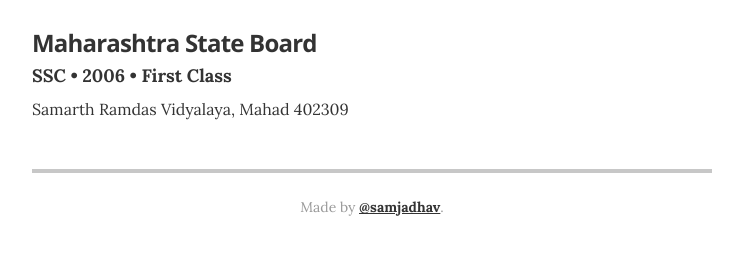
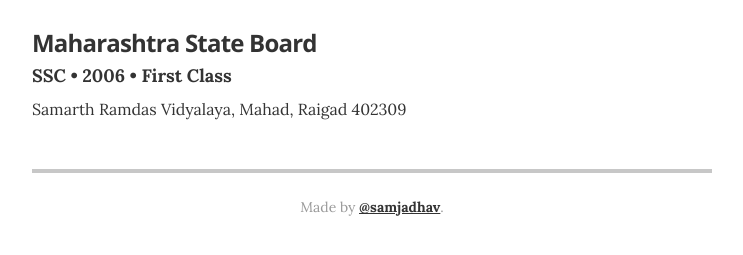
Before and after one commit to JadhavSameer/jadhavsameer.github.io, a Jekyll site: the page built from index.html, in a window 1280 px wide and 900 px high, scrolled down 2382 px. Shown: the part 634-889 px from the top of the window, without its empty margins (268-1011 px from the left). Built offline with Jekyll 4.4.1, drawn with Linux system fonts in a browser that asks for light colours.

Commit message:
Update education.yml

```diff
--- a/_data/education.yml
+++ b/_data/education.yml
@@ -29,4 +29,4 @@
 #   awards:
 #     - award: 63.60%
   award: First Class
-  summary: Samarth Ramdas Vidyalaya, Mahad 402309
+  summary: Samarth Ramdas Vidyalaya, Mahad, Raigad 402309
```
